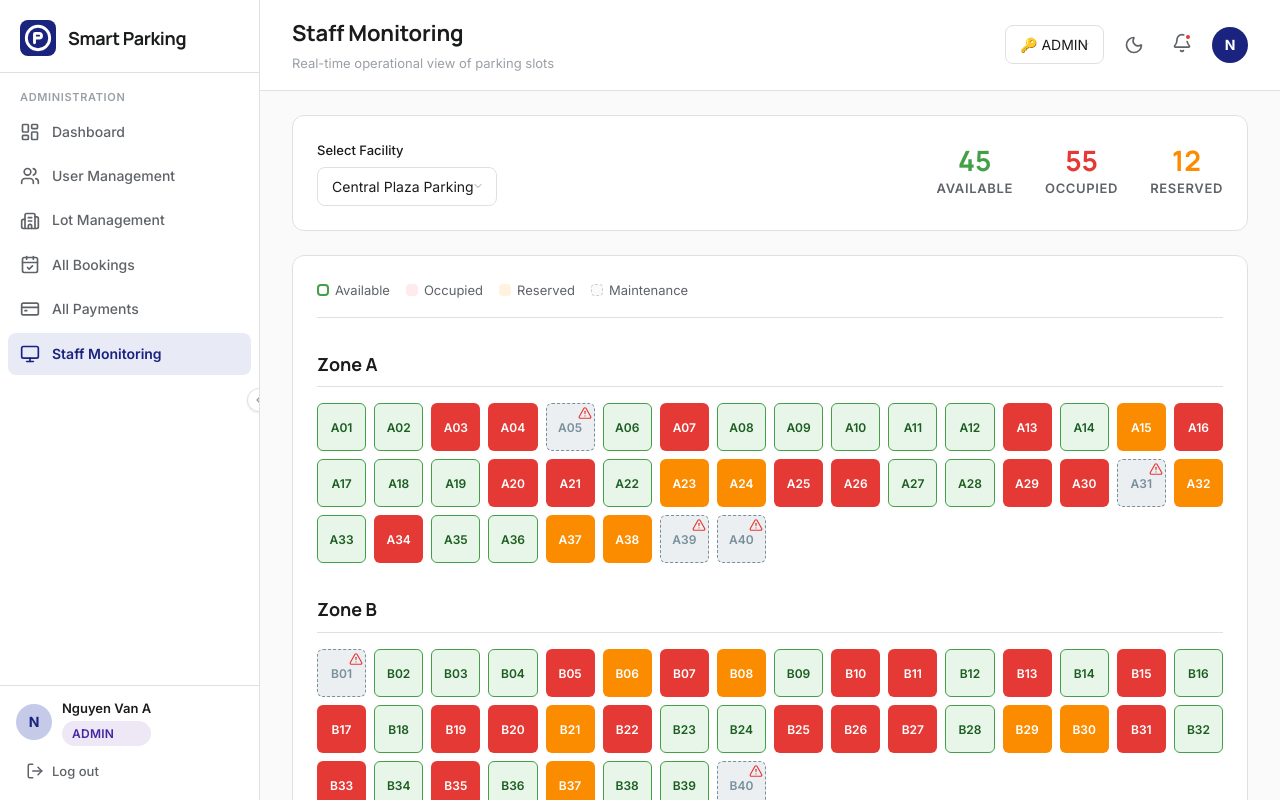
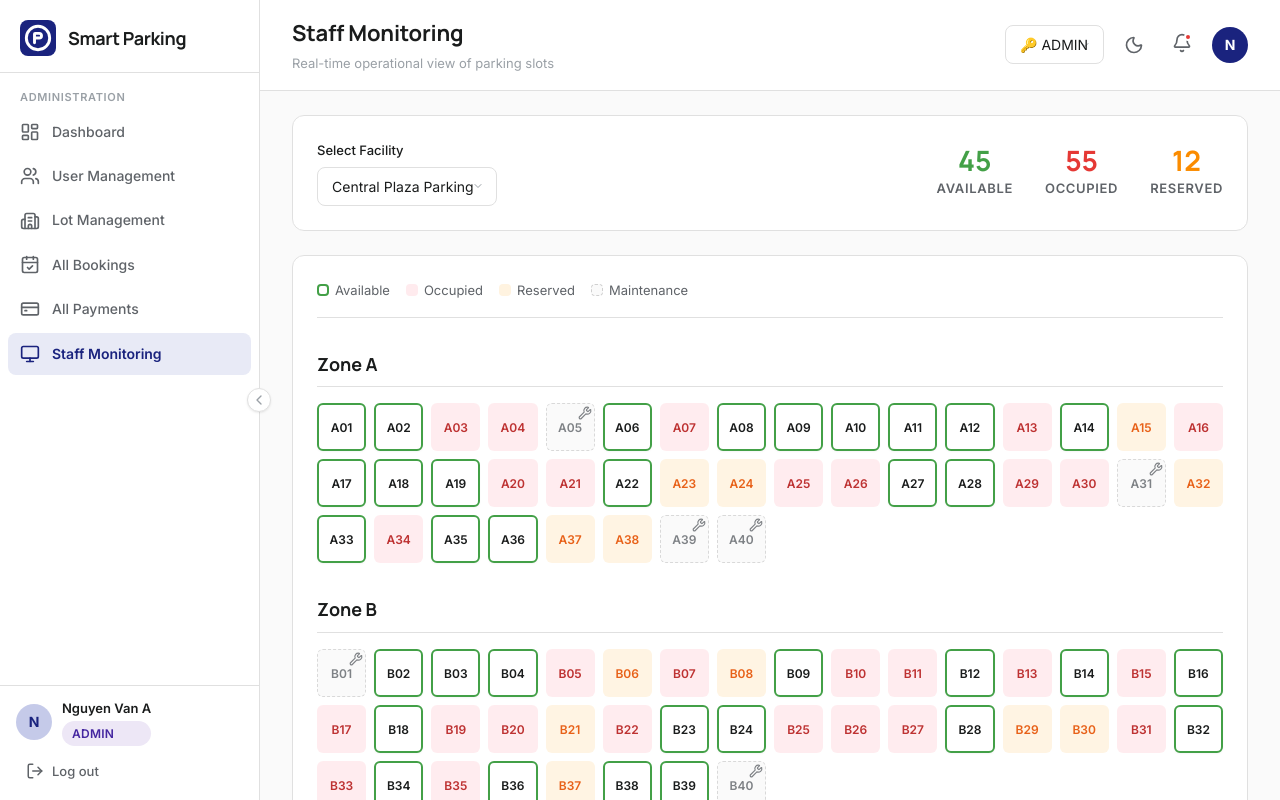
Before and after one commit to sonsocoding/ParkingManagement-FE, a React (Vite) app: page /admin/monitoring in a window 1280 px wide. Shown: the top 800 px of the page. Built offline with nearby package versions, Linux system fonts and the light colour scheme.

Commit message:
feat: update maintenance icon, adjust sidebar overflow, and refine parking slot monitoring styles

```diff
--- a/src/pages/admin/StaffMonitoring.jsx
+++ b/src/pages/admin/StaffMonitoring.jsx
@@ -1,7 +1,7 @@
 import { useState } from 'react';
 import TopBar from '../../components/layout/TopBar';
 import { parkingLots, parkingSlots } from '../../data/sampleData';
-import { Monitor, AlertTriangle } from 'lucide-react';
+import { Monitor, Wrench } from 'lucide-react';
 import '../../styles/pages/admin/StaffMonitoring.css';
 
 export default function StaffMonitoring() {
@@ -65,7 +65,7 @@ export default function StaffMonitoring() {
                       className={`monitoring-slot monitoring-${slot.status.toLowerCase()}`}
                       title={`${slot.slotNumber} - ${slot.status}`}
                     >
-                      {slot.status === 'MAINTENANCE' && <AlertTriangle size={14} className="maintenance-icon" />}
+                      {slot.status === 'MAINTENANCE' && <Wrench size={14} className="maintenance-icon" />}
                       <span className="monitoring-slot-number">{slot.slotNumber}</span>
                     </div>
                   ))}
--- a/src/styles/components/layout/Sidebar.css
+++ b/src/styles/components/layout/Sidebar.css
@@ -10,7 +10,6 @@
   flex-direction: column;
   z-index: 100;
   transition: width var(--transition-slow);
-  overflow: hidden;
 }
 
 .sidebar-collapsed {
--- a/src/styles/pages/admin/StaffMonitoring.css
+++ b/src/styles/pages/admin/StaffMonitoring.css
@@ -84,32 +84,38 @@
 }
 
 .monitoring-available {
-  background: var(--color-available-bg);
-  border: 1px solid var(--color-available);
-  color: var(--color-available-text);
+  background: var(--surface-card);
+  border: 2px solid var(--color-available);
+  color: var(--text-primary);
+  box-shadow: var(--shadow-xs);
 }
 
 .monitoring-occupied {
-  background: var(--color-occupied);
-  color: white;
+  background: var(--color-occupied-bg);
+  border: 1px solid transparent;
+  color: var(--color-occupied-text);
+  opacity: 0.9;
 }
 
 .monitoring-reserved {
-  background: var(--color-reserved);
-  color: white;
+  background: var(--color-reserved-bg);
+  border: 1px solid transparent;
+  color: var(--color-reserved-text);
+  opacity: 0.9;
 }
 
 .monitoring-maintenance {
-  background: var(--color-maintenance-bg);
-  border: 1px dashed var(--color-maintenance);
-  color: var(--color-maintenance);
+  background: var(--surface-page);
+  border: 1px dashed var(--border-default);
+  color: var(--text-secondary);
+  opacity: 0.8;
 }
 
 .maintenance-icon {
   position: absolute;
   top: 2px;
   right: 2px;
-  color: var(--color-occupied);
+  color: var(--text-secondary);
 }
 
 @media (max-width: 768px) {
```
